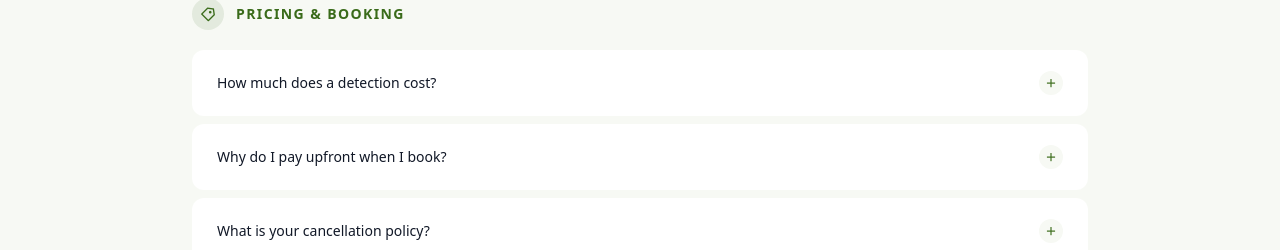
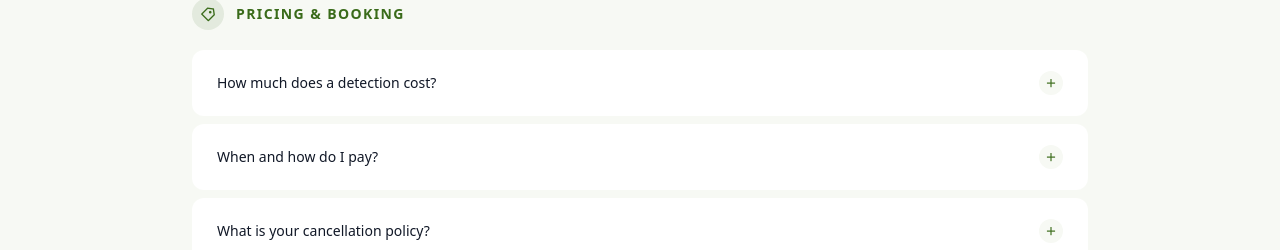
Before and after one commit to WNY-Mold-Dogs/wny-mold-dogs, a React (Vite) app: page /faq in a window 1280 px wide. Shown: the part 2552-2802 px from the top of the page. Built offline with nearby package versions, Linux system fonts and the light colour scheme.

Commit message:
Update FAQAccordion.tsx

```diff
--- a/src/pages/faq/components/FAQAccordion.tsx
+++ b/src/pages/faq/components/FAQAccordion.tsx
@@ -130,11 +130,11 @@ const faqs: FAQCategory[] = [
     items: [
       {
         q: 'How much does a detection cost?',
-        a: 'Our pricing is straightforward: $499 for homes under 1,500 sq. ft. and $749 for homes over 1,500 sq. ft. Each detection includes a full walkthrough of all accessible living areas and a real-time verbal report of findings. Payment is collected at the time of booking.',
+        a: 'Pricing varies based on the size and scope of the detection, so we don\'t quote an exact number upfront. That said, many homes start as low as $299. When you submit a request, we\'ll follow up to learn more about your property and give you an accurate quote before anything is scheduled.',
       },
       {
-        q: 'Why do I pay upfront when I book?',
-        a: 'We collect payment at the time of booking to secure your appointment slot. This ensures that our schedule is protected for you and helps us plan our routes and availability efficiently. If you need to cancel or reschedule, please contact us as early as possible.',
+        q: 'When and how do I pay?',
+        a: 'We don\'t charge anything upfront. Payment is collected at the time of your appointment, when WNY Mold Dogs arrives at your property. We currently accept cash or check.',
       },
       {
         q: 'What is your cancellation policy?',
```
